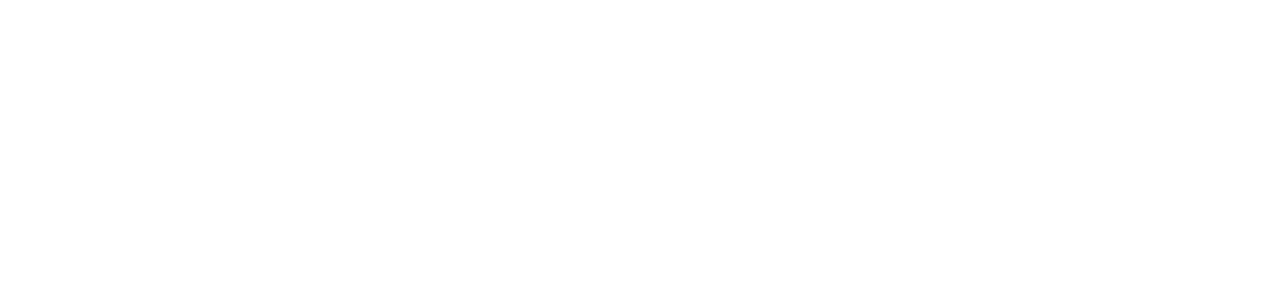
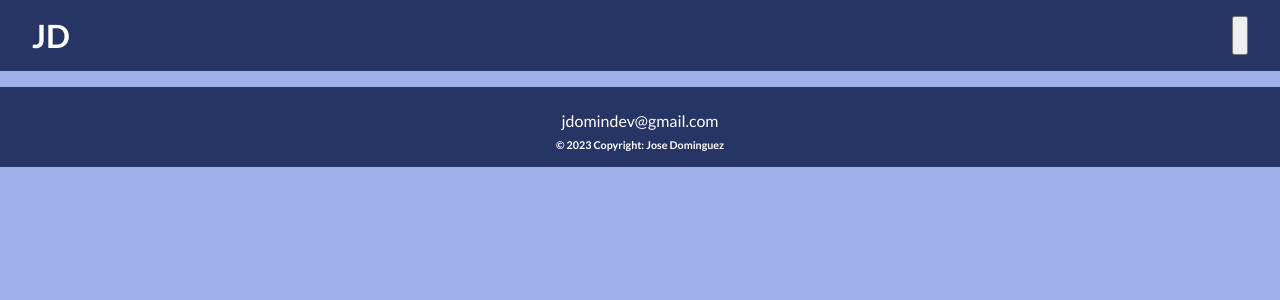
Before and after one commit to jdomindev/portfolio, a React (Vite) app: page / in a window 1280 px wide. Shown: the top 300 px of the page. Built offline with nearby package versions, Linux system fonts and the light colour scheme.

Commit message:
added footer component and styles, added more app.css styles

```diff
--- a/index.html
+++ b/index.html
@@ -4,7 +4,11 @@
     <meta charset="UTF-8" />
     <link rel="icon" type="image/svg+xml" href="/vite.svg" />
     <meta name="viewport" content="width=device-width, initial-scale=1.0" />
-    <title>Vite + React</title>
+    <link rel="preconnect" href="https://fonts.googleapis.com">
+    <link rel="preconnect" href="https://fonts.gstatic.com" crossorigin>
+    <link href="https://fonts.googleapis.com/css2?family=Lato:ital,wght@0,100;0,300;0,400;0,700;0,900;1,100&display=swap" rel="stylesheet">
+
+    <title>Jose Dominguez</title>
   </head>
   <body>
     <div id="root"></div>
--- a/src/App.css
+++ b/src/App.css
@@ -15,7 +15,7 @@
 
 body {
   scroll-behavior: smooth;
-  /* background-color: var(--blue-2); */
+  background-color: var(--blue-2);
   font-family: var(--primary-font);
   /* padding for footer */
   padding: 0 0 82px 0;
@@ -36,3 +36,9 @@
 #content-wrap {
   flex: 1;
 }
+
+@media screen and (min-width: 800px) {
+  .footer-copy {
+      position: static;
+  }
+}
--- a/src/App.jsx
+++ b/src/App.jsx
@@ -1,19 +1,16 @@
 import './App.css'
+import Header from './components/Header'
+import Footer from './components/Footer'
 
 function App() {
 
   return (
     <div className="App">
-      <header>
-
-      </header>
+      <Header />
       <main id="content-wrap">
 
       </main>
-      <footer>
-
-      </footer>
-
+      <Footer />
     </div>
   )
 }
--- /dev/null
+++ b/src/components/Footer.jsx
@@ -0,0 +1,18 @@
+import '../styles/footer.css'
+
+function Footer() {
+
+  return (
+    <footer>
+        <div className='footer'>
+            <a className='footer-email' href="mailto:jdomindev@gmail.com">jdomindev@gmail.com</a>
+            <h6>© 2023 Copyright: Jose Dominguez</h6>
+        </div>
+        <div>
+
+        </div>
+    </footer>
+  )
+}
+
+export default Footer
--- a/src/components/Header.js
+++ b/src/components/Header.jsx
@@ -1,4 +1,4 @@
-import './header.css'
+import '../styles/header.css'
 
 function Header() {
 
--- /dev/null
+++ b/src/styles/footer.css
@@ -0,0 +1,30 @@
+.footer, .footer-copy {
+    background-color: var(--blue-1);
+}
+
+.footer {
+    color: white;
+    display: flex;
+    flex-direction: column;
+    justify-content: center;
+    align-items: center;
+    padding: 1rem;
+    margin-top: 1rem;
+}
+
+.footer-copy {
+    position: fixed;
+    width: 100%;
+    padding: 1rem;
+    bottom: 0;
+}
+
+.footer-email {
+    color: white;
+    text-decoration: none;
+    padding: .5rem;
+}
+
+.footer-email:hover {
+    color: var(--blue-3);
+}
--- a/src/styles/header.css
+++ b/src/styles/header.css
@@ -2,9 +2,9 @@
     font-size: var(--font-size-lg);
     background-color: var(--blue-1);
     color: white;
-    position: stick;
+    position: sticky;
     top: 0;
     display: flex;
     justify-content: space-between;
-    pad: 1rem 2rem;
+    padding: 1rem 2rem;
 }
```
